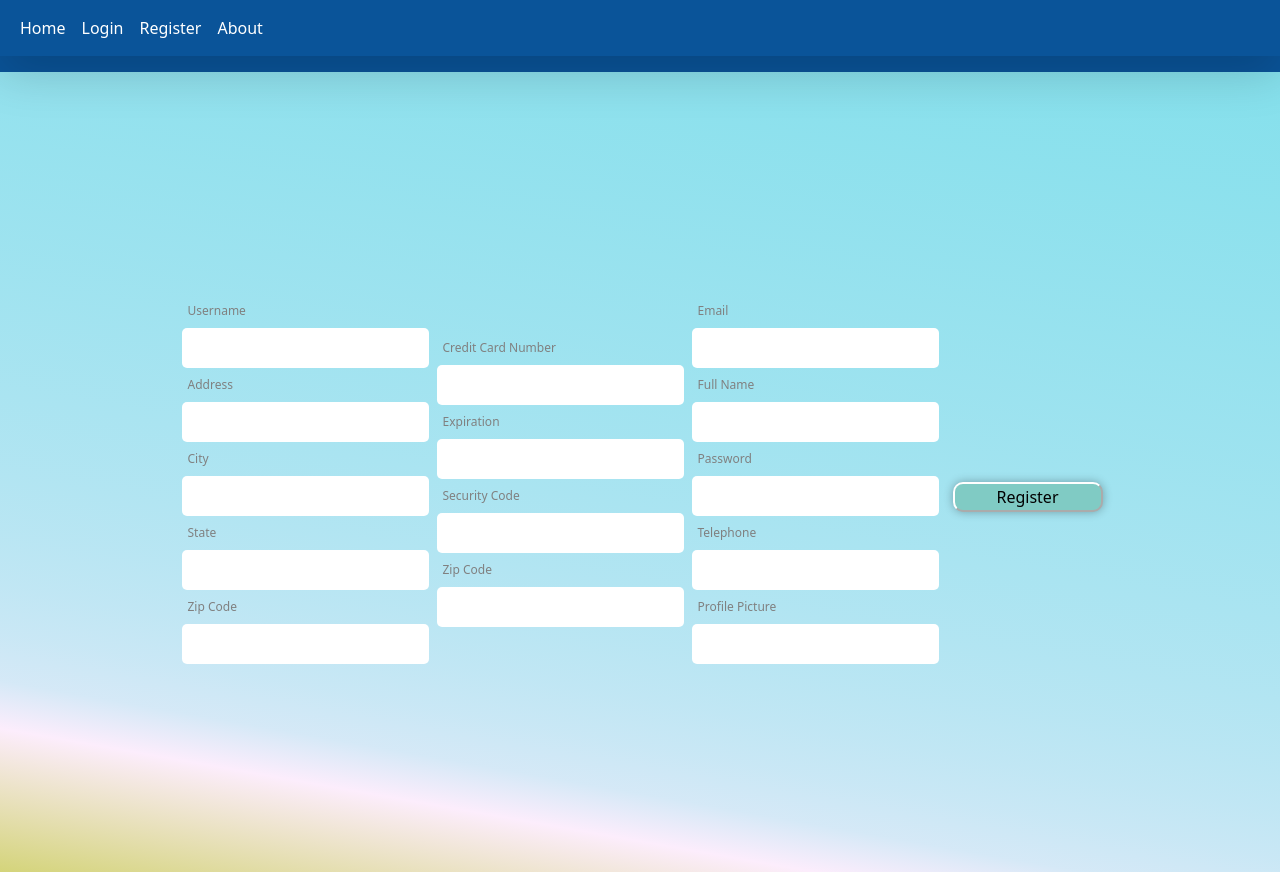
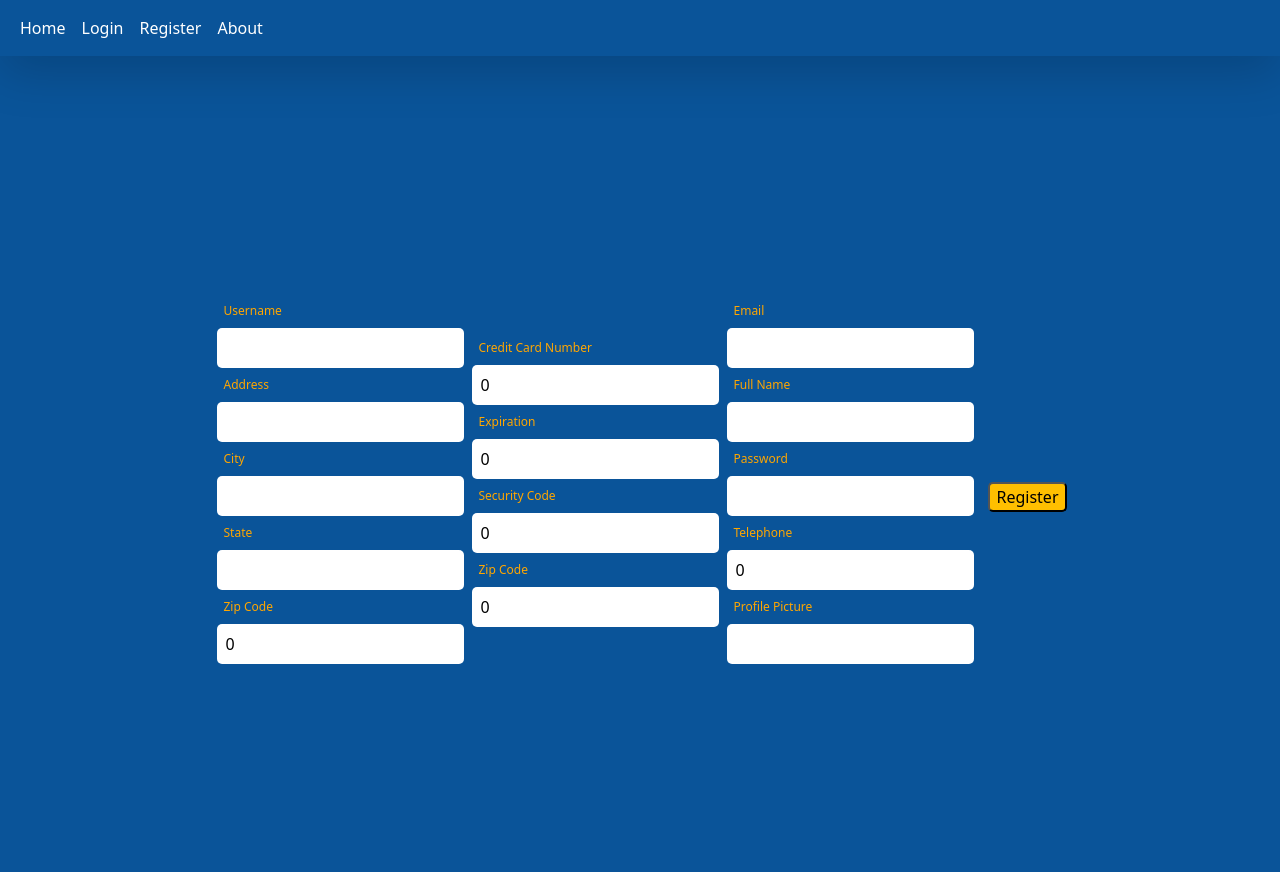
Before and after one commit to Gsned22/Project2-frontend, a React (Create React App) app: page /register in a window 1280 px wide. Built offline with nearby package versions, Linux system fonts and the light colour scheme; a web font is replaced by a local one.

Commit message:
updated Register, Checkout, Confirmation components

```diff
--- a/src/Confirmation.tsx
+++ b/src/Confirmation.tsx
@@ -4,9 +4,23 @@ import { useNavigate } from 'react-router-dom';
 
 function Confirmation() {
 
+    const navigate = useNavigate();
+
+    function returnToProducts() {
+        return navigate("/");
+    }
+
+    function goToUserProfile() {
+        return navigate("/customer/profile");
+    }
+
     return (
     <>
         <h1>Thank you for your order!</h1>
+        <div className='buttonsOnConfirmationPage'>
+                    <button className='returnToProductsButton' onClick={() => { returnToProducts() }}>Shop More</button>
+                    <button className='goToUserProfileButton' onClick={() => { goToUserProfile() }}>Go to Your User Profile</button>
+        </div>
     </>
     )
 }
--- a/src/Login.tsx
+++ b/src/Login.tsx
@@ -28,7 +28,7 @@ function Login() {
             const payload: { iat: number, role: string, username: string } = jwtDecode(token); // extracts the payload of the token
             if (payload.role === 'user') {
                 // redirect to /user route
-                return navigate("/customer/profile");
+                return navigate("/");
             } else if (payload.role === 'admin') {
                 // redirect to /guest route
                 return navigate("/admin");
--- a/src/Register.tsx
+++ b/src/Register.tsx
@@ -10,117 +10,19 @@ function Register() {
     const [street_address, setStreetAddress] = useState('');
     const [city, setCity] = useState('');
     const [state, setState] = useState('');
-    const [zipcode1, setZipcode1] = useState('');
-    const [last4digits, setLast4Digits] = useState('');
-    const [expiration, setExpiration] = useState('');
-    const [security_code, setSecurityCode] = useState('');
-    const [zipcode2, setZipcode2] = useState('');
+    const [zipcode1, setZipcode1] = useState(0);
+    const [last4digits, setLast4Digits] = useState(0);
+    const [expiration, setExpiration] = useState(0);
+    const [security_code, setSecurityCode] = useState(0);
+    const [zipcode2, setZipcode2] = useState(0);
     const [email, setEmail] = useState('');
     const [full_name, setFullName] = useState('');
     const [profile_picture, setProfilePicture] = useState('');
     const [password, setPassword] = useState('');
-    const [phone_number, setPhoneNumber] = useState('');
+    const [phone_number, setPhoneNumber] = useState(0);
     const navigate = useNavigate();
 
-
-
-    function handleUsernameInput(event: React.FormEvent<HTMLInputElement>) {
-
-        setUsername(event.currentTarget.value);
-
-    }
-
-    function handleStreetAddressInput(event: React.FormEvent<HTMLInputElement>) {
-
-
-        setStreetAddress(event.currentTarget.value);
-    }
-
-
-    function handleCityInput(event: React.FormEvent<HTMLInputElement>) {
-
-
-        setCity(event.currentTarget.value);
-
-    }
-
-    function handleStateInput(event: React.FormEvent<HTMLInputElement>) {
-
-
-        setState(event.currentTarget.value);
-    }
-
-    function handleZipcode1(event: React.FormEvent<HTMLInputElement>) {
-
-
-        setZipcode1(event.currentTarget.value);
-
-    }
-
-    function handleLast4DigitsInput(event: React.FormEvent<HTMLInputElement>) {
-
-
-        setLast4Digits(event.currentTarget.value);
-
-    }
-
-    function handleExpirationInput(event: React.FormEvent<HTMLInputElement>) {
-
-
-        setExpiration(event.currentTarget.value);
-
-    }
-
-    function handleSecurityCodeInput(event: React.FormEvent<HTMLInputElement>) {
-
-
-        setSecurityCode(event.currentTarget.value);
-
-    }
-
-    function handleZipcode2(event: React.FormEvent<HTMLInputElement>) {
-
-
-        setZipcode2(event.currentTarget.value);
-
-    }
-
-
-    function handelEmailInput(event: React.FormEvent<HTMLInputElement>) {
-
-
-        setEmail(event.currentTarget.value);
-    }
-
-    function handleFullNameInput(event: React.FormEvent<HTMLInputElement>) {
-
-
-        setFullName(event.currentTarget.value);
-    }
-
-    function handlePasswordInput(event: React.FocusEvent<HTMLInputElement>) {
-
-
-        setPassword(event.currentTarget.value);
-
-    }
-
-    function handlePhoneNumberInput(event: React.FormEvent<HTMLInputElement>) {
-
-
-        setPhoneNumber(event.currentTarget.value);
-
-    }
-
-    function handleProfilePictureInput(event: React.FormEvent<HTMLInputElement>) {
-
-
-        setProfilePicture(event.currentTarget.value);
-    }
-
     async function newRegister() {
-
-
         try {
 
             const response = await axios.post('http://127.0.0.1:8080/register', {
@@ -140,7 +42,7 @@ function Register() {
                 const message = response.data.message;
                 console.log(response);
                 alert(message);
-                return navigate('/')
+                return navigate('/login')
             }
 
         } catch (err) {
@@ -150,7 +52,6 @@ function Register() {
 
     }
 
-
     return (
 
         <Container>
@@ -159,46 +60,44 @@ function Register() {
 
                     <InputWrapper>
                         <Label htmlFor='username' >Username</Label>
-                        <Input value={username} type='text' id='username' name='username' onChange={handleUsernameInput} />
+                        <Input value={username} type='text' id='username' name='username' onChange={(e) => { setUsername(e.currentTarget.value) }} />
                         <Label htmlFor='address' >Address</Label>
-                        <Input value={street_address} type='text' id='street_address' name='street_address' onChange={handleStreetAddressInput} />
+                        <Input value={street_address} type='text' id='street_address' name='street_address' onChange={(e) => { setStreetAddress(e.currentTarget.value) }} />
                         <Label htmlFor='city' >City</Label>
-                        <Input value={city} type='text' id='city' name='city' onChange={handleCityInput} />
+                        <Input value={city} type='text' id='city' name='city' onChange={(e) => { setCity(e.currentTarget.value) }} />
                         <Label htmlFor='state' >State</Label>
-                        <Input value={state} type='text' id='state' name='state' onChange={handleStateInput} />
+                        <Input value={state} type='text' id='state' name='state' onChange={(e) => { setState(e.currentTarget.value) }} />
                         <Label htmlFor='zip_code' >Zip Code</Label>
-                        <Input value={zipcode1} type='text' id='zip_code' name='zip_code' onChange={handleZipcode1} />
+                        <Input value={zipcode1} type='number' id='zip_code' name='zip_code' onChange={(e) => { setZipcode1(Number(e.currentTarget.value)) }} />
                     </InputWrapper>
                     <InputWrapper>
                         <Label htmlFor='credit_card_number' >Credit Card Number</Label>
-                        <Input value={last4digits} type='text' id='credit_card_info' name='credit_card_info' onChange={handleLast4DigitsInput} />
+                        <Input value={last4digits} type='number' id='credit_card_info' name='credit_card_info' onChange={(e) => { setLast4Digits(Number(e.currentTarget.value)) }} />
                         <Label htmlFor='expiration' >Expiration</Label>
-                        <Input value={expiration} type='text' id='expiration' name='expiration' onChange={handleExpirationInput} />
+                        <Input value={expiration} type='number' id='expiration' name='expiration' onChange={(e) => { setExpiration(Number(e.currentTarget.value)) }} />
                         <Label htmlFor='security_code' >Security Code</Label>
-                        <Input value={security_code} type='text' id='security_code' name='security_code' onChange={handleSecurityCodeInput} />
+                        <Input value={security_code} type='number' id='security_code' name='security_code' onChange={(e) => { setSecurityCode(Number(e.currentTarget.value)) }} />
                         <Label htmlFor='zip_code' >Zip Code</Label>
-                        <Input value={zipcode2} type='text' id='zip_code' name='zip_code' onChange={handleZipcode2} />
+                        <Input value={zipcode2} type='number' id='zip_code' name='zip_code' onChange={(e) => { setZipcode2(Number(e.currentTarget.value)) }} />
                     </InputWrapper>
                     <InputWrapper>
                         <Label htmlFor='email' >Email</Label>
-                        <Input value={email} type='text' id='email' name='email' onChange={handelEmailInput} />
+                        <Input value={email} type='text' id='email' name='email' onChange={(e) => { setEmail(e.currentTarget.value) }} />
                         <Label htmlFor='password' >Full Name</Label>
-                        <Input value={full_name} type='text' id='full_name' name='full_name' onChange={handleFullNameInput} />
+                        <Input value={full_name} type='text' id='full_name' name='full_name' onChange={(e) => { setFullName(e.currentTarget.value) }} />
                         <Label htmlFor='password' >Password</Label>
-                        <Input value={password} type='text' id='password' name='password' onChange={handlePasswordInput} />
+                        <Input value={password} type='password' id='password' name='password' onChange={(e) => { setPassword(e.currentTarget.value) }} />
                         <Label htmlFor='phone_number' >Telephone</Label>
-                        <Input value={phone_number} type='text' id='phone_number' name='phone_number' onChange={handlePhoneNumberInput} />
+                        <Input value={phone_number} type='number' id='phone_number' name='phone_number' onChange={(e) => { setPhoneNumber(Number(e.currentTarget.value)) }} />
                         <Label htmlFor='profile_picture' >Profile Picture</Label>
-                        <Input value={profile_picture} type='text' id='profile_picture' name='profile_picture' onChange={handleProfilePictureInput} />
+                        <Input value={profile_picture} type='text' id='profile_picture' name='profile_picture' onChange={(e) => { setProfilePicture(e.currentTarget.value) }} />
                     </InputWrapper>
                     <ButtonWrapper>
-                        <Button type='submit' onClick={newRegister} >Register</Button>
+                        <button type='submit' onClick={newRegister} >Register</button>
                     </ButtonWrapper>
                 </Form>
             </Wrapper>
         </Container>
-
-
     )
 }
 
@@ -208,11 +107,9 @@ const Container = styled.div`
 height: 100vh;
 width: 100vw;
 text-align: center;
-background-color: #17777e;
 display: flex;
 justify-content: center;
 align-items: center;
-background-image: linear-gradient(10deg, #d4d47a, #fcedfc, 28%, #85e0ec);
 border: 1px;
 
 `
@@ -224,7 +121,6 @@ border-radius: 20px;
 align-items: center;
 flex-direction: column;
 border: 1px;
-border-color: white;
 margin-top: -200px;
 
 `
@@ -249,7 +145,7 @@ justify-content: center;
 const Label = styled.label`
 display: flex;
 font-size: 12px;
-color: gray;
+color: rgb(255, 166, 0);
 margin-left: 10px;
 `
 
@@ -259,16 +155,7 @@ margin: 0.5rem 0.25rem;
 border-radius: 5px;
 border: none;
 `
-const Button = styled.button`
-background-color: #80cbc4;
-box-shadow: 0 0 10px 0 rgba(0,0,0,0.3);
-border-color: #fff;
-border-radius: 10px;
-width: 150px;
-height: 30px;
-cursor: pointer;
 
-`
 const ButtonWrapper = styled.div`
 margin-top: 20px;
 margin-left: 10px;
--- a/src/index.css
+++ b/src/index.css
@@ -158,3 +158,15 @@ button:active {
     margin: 1em;
     color: rgb(255, 166, 0);
 }
+
+.buttonsOnConfirmationPage {
+    text-align: center;
+}
+
+.returnToProductsButton {
+    margin: 10px;
+}
+
+.goToUserProfileButton {
+    margin: 10px;
+}
```
